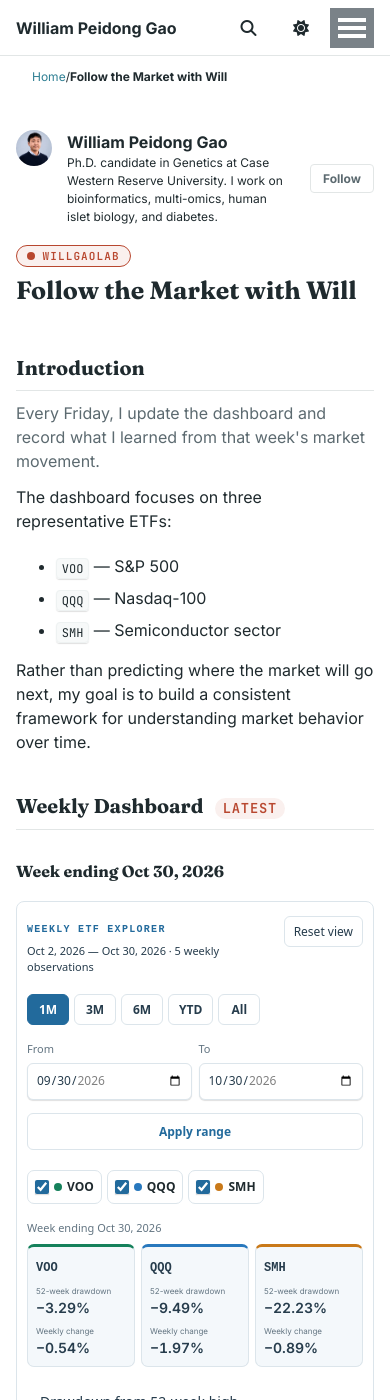
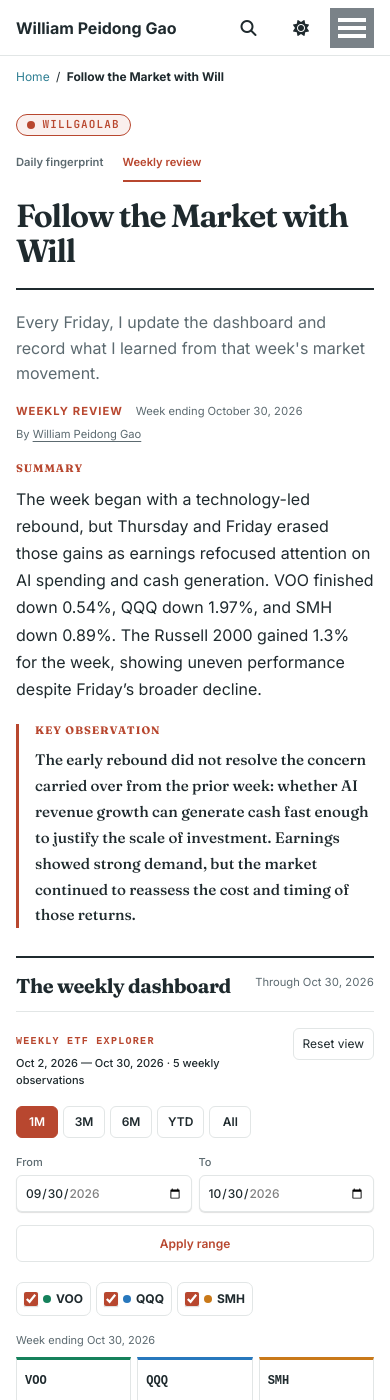
Before and after one commit to PeidongGao/WilliamGaoWeb, a Jekyll site: the page built from _pages/follow-the-market-with-will.md, in a window 390 px wide and 1400 px high. Built offline with Jekyll 4.4.1, drawn with Linux system fonts in a browser that asks for light colours; some of the changed text lies outside the part shown.

Commit message:
Give market pages an editorial layout and wider interactive charts

```diff
--- a/_includes/head/custom.html
+++ b/_includes/head/custom.html
@@ -146,3 +146,7 @@
 {% endif %}
 
 <!-- end custom head snippets -->
+
+{% if page.market_publication %}
+<link rel="stylesheet" href="{{ '/assets/css/market-publication.css' | relative_url }}?v={{ site.time | date: '%s' }}">
+{% endif %}
--- /dev/null
+++ b/_includes/market-edition-nav.html
@@ -0,0 +1,4 @@
+<nav class="mp-editions" aria-label="Market editions">
+  <a href="{{ '/market-fingerprint/' | relative_url }}"{% if page.permalink == '/market-fingerprint/' %} aria-current="page"{% endif %}>Daily fingerprint</a>
+  <a href="{{ '/follow-the-market-with-will/' | relative_url }}"{% if page.permalink == '/follow-the-market-with-will/' %} aria-current="page"{% endif %}>Weekly review</a>
+</nav>
--- a/_layouts/default.html
+++ b/_layouts/default.html
@@ -11,7 +11,7 @@ layout: compress
     {% include head/custom.html %}
   </head>
 
-  <body class="accent-{{ page.accent | default: 'brand' }}{% if page.layout == 'read-paper' %} read-paper-page{% endif %}">
+  <body class="accent-{{ page.accent | default: 'brand' }}{% if page.layout == 'read-paper' %} read-paper-page{% endif %}{% if page.market_publication %} market-publication-page{% endif %}">
 
     <a class="skip-link" href="#main">Skip to content</a>
 
--- a/_layouts/single.html
+++ b/_layouts/single.html
@@ -31,6 +31,7 @@ layout: default
       {% unless page.header.overlay_color or page.header.overlay_image or page.layout == 'read-paper' %}
         <header>
           {% if page.accent == 'lab' %}{% include willgaolab-header.html %}{% endif %}
+          {% if page.market_publication %}{% include market-edition-nav.html %}{% endif %}
           {% if page.title and page.url != '/' %}<h1 class="page__title" itemprop="headline">{{ page.title | markdownify | remove: "<p>" | remove: "</p>" }}</h1>{% endif %}
           {% if page.read_time %}
             <p class="page__meta"><i class="fa fa-clock" aria-hidden="true"></i> {% include read-time.html %}</p>
--- a/_pages/follow-the-market-with-will.md
+++ b/_pages/follow-the-market-with-will.md
@@ -10,64 +11,63 @@ status: published
 summary: "A weekly ETF dashboard tracking VOO, QQQ, and SMH through drawdown analysis, week-over-week returns, and personal market notes."
 ---
 
-<link rel="stylesheet" href="{{ '/assets/market/dashboard.css' | relative_url }}">
-
 {% assign weekly_entries = site.data.weekly_market_commentary | sort: "date" | reverse %}
 {% assign latest_week = weekly_entries | first %}
+{% assign market_asset_version = site.time | date: "%s" %}
 
-<div data-weekly-market data-commentary-date="{% if latest_week %}{{ latest_week.date }}{% endif %}" data-history-url="{{ '/assets/data/weekly-market-history.csv' | relative_url }}" data-image-url="{{ '/images/market/weekly-market-dashboard.png' | relative_url }}" markdown="1">
+<link rel="stylesheet" href="{{ '/assets/market/dashboard.css' | relative_url }}?v={{ market_asset_version }}">
 
-<h2>Introduction</h2>
+<div class="mp-publication" data-weekly-market data-commentary-date="{% if latest_week %}{{ latest_week.date }}{% endif %}" data-history-url="{{ '/assets/data/weekly-market-history.csv' | relative_url }}" data-image-url="{{ '/images/market/weekly-market-dashboard.png' | relative_url }}">
 
-<p class="wg-market-introduction">Every Friday, I update the dashboard and record what I learned from that week's market movement.</p>
+<p class="mp-deck">Every Friday, I update the dashboard and record what I learned from that week's market movement.</p>
+<div class="mp-meta">
+  <span class="mp-frequency">Weekly review</span>
+  {% if latest_week %}<span>Week ending <time datetime="{{ latest_week.date }}">{{ latest_week.date | date: "%B %-d, %Y" }}</time></span>{% else %}<span>Weekly notes pending</span>{% endif %}
+  <span>By <a href="{{ '/about/' | relative_url }}">William Peidong Gao</a></span>
+</div>
 
-The dashboard focuses on three representative ETFs:
+<div class="mp-lead">
+  <section aria-labelledby="weekly-summary-heading">
+    <h2 id="weekly-summary-heading">Summary</h2>
+    {% if latest_week %}<p class="mp-summary">{{ latest_week.summary | escape }}</p>{% else %}<p class="mp-summary">Weekly notes are not yet published.</p>{% endif %}
+  </section>
+  <aside class="mp-observation" aria-labelledby="weekly-observation-heading">
+    <h2 id="weekly-observation-heading">Key Observation</h2>
+    {% if latest_week %}<p class="wg-market-key-observation">{{ latest_week.key_observation | escape }}</p>{% else %}<p>Weekly notes are not yet published.</p>{% endif %}
+  </aside>
+</div>
 
-- `VOO` — S&P 500
-- `QQQ` — Nasdaq-100
-- `SMH` — Semiconductor sector
+<section class="mp-chart-section" aria-labelledby="weekly-chart-heading">
+  <div class="mp-section-head">
+    <h2 id="weekly-chart-heading">The weekly dashboard</h2>
+    <p>Through {% if latest_week %}<time data-weekly-dashboard-date datetime="{{ latest_week.date }}">{{ latest_week.date | date: "%B %-d, %Y" }}</time>{% else %}<time data-weekly-dashboard-date>data pending</time>{% endif %}</p>
+  </div>
+  <p class="wg-market-remote-state" data-weekly-remote-state role="status" aria-live="polite">Loading weekly observations. The static dashboard remains available below.</p>
+  <div data-weekly-explorer hidden></div>
+  <details class="me-static" data-weekly-static open>
+    <summary>View static dashboard</summary>
+    <figure class="wg-market-fingerprint-image"><a data-weekly-image-link href="{{ '/images/market/weekly-market-dashboard.png' | relative_url }}" target="_blank" rel="noopener noreferrer" aria-label="Open the weekly ETF dashboard at full resolution"><img data-weekly-image src="{{ '/images/market/weekly-market-dashboard.png' | relative_url }}" alt="Weekly ETF dashboard showing drawdown from 52-week highs and week-over-week returns for VOO, QQQ, and SMH."></a></figure>
+  </details>
+  <noscript><p>Enable JavaScript to select dates and explore the charts. The static dashboard and weekly notes remain available.</p></noscript>
+  <p class="mp-caption">VOO · S&amp;P 500 &nbsp; / &nbsp; QQQ · Nasdaq-100 &nbsp; / &nbsp; SMH · Semiconductors. Recorded weekly observations; chart selection is separate from the written review.</p>
+</section>
 
-Rather than predicting where the market will go next, my goal is to build a consistent framework for understanding market behavior over time.
-
-<h2>Weekly Dashboard <span class="wg-section-status">Latest</span></h2>
-
-<h3>Week ending {% if latest_week %}<time data-weekly-dashboard-date datetime="{{ latest_week.date }}">{{ latest_week.date | date: "%B %-d, %Y" }}</time>{% else %}<time data-weekly-dashboard-date>data pending</time>{% endif %}</h3>
-
-<p class="wg-market-remote-state" data-weekly-remote-state role="status" aria-live="polite">Loading weekly observations. The static dashboard remains available below.</p>
-
-<div data-weekly-explorer hidden></div>
-
-<details class="me-static" data-weekly-static open>
-  <summary>View static dashboard</summary>
-<figure class="wg-market-fingerprint-image">
-  <a data-weekly-image-link href="{{ '/images/market/weekly-market-dashboard.png' | relative_url }}" target="_blank" rel="noopener noreferrer" aria-label="Open the weekly ETF dashboard at full resolution">
-    <img data-weekly-image src="{{ '/images/market/weekly-market-dashboard.png' | relative_url }}" alt="Weekly ETF dashboard showing drawdown from 52-week highs and week-over-week returns for VOO, QQQ, and SMH.">
-  </a>
-</figure>
-</details>
-
-<noscript>Enable JavaScript to select dates and explore the charts. The static dashboard and weekly notes are available below.</noscript>
-
-<h2>My Notes This Week</h2>
-
-{% if latest_week %}
-<h3><time datetime="{{ latest_week.date }}">{{ latest_week.date | date: "%B %-d, %Y" }}</time></h3>
-
-<p>{{ latest_week.summary | escape }}</p>
-
-<h2>Key Observation</h2>
-
-<p class="wg-market-key-observation">{{ latest_week.key_observation | escape }}</p>
-
-<h2>Market Notes</h2>
-
-{% for note in latest_week.market_notes %}
-<p>{{ note | escape }}</p>
-{% endfor %}
-{% else %}
-<p class="wg-market-remote-state">Weekly notes are not yet published.</p>
-{% endif %}
-
+<div class="mp-reading-grid">
+  <section aria-labelledby="weekly-notes-heading">
+    <h2 id="weekly-notes-heading">Market Notes</h2>
+    <div class="mp-notes">
+      {% if latest_week %}{% for note in latest_week.market_notes %}
+      <div class="mp-note"><div class="mp-note-content"><p>{{ note | escape }}</p></div></div>
+      {% endfor %}{% else %}<p>Weekly notes are not yet published.</p>{% endif %}
+    </div>
+  </section>
+  <aside class="mp-companion" aria-label="About the weekly review and archive">
+    <section>
+      <h2>About the review</h2>
+      <p>The dashboard focuses on VOO, QQQ, and SMH, representing the S&amp;P 500, Nasdaq-100, and semiconductor sector.</p>
+      <p>My goal is to build a consistent framework for understanding market behavior over time.</p>
+      <a class="mp-resource" href="{{ '/resources/market-tracker/' | relative_url }}">Explore the Market Tracker project →</a>
+    </section>
 {% if weekly_entries.size > 1 %}
   <details class="wg-market-archive">
     <summary>Previous Weekly Notes</summary>
@@ -84,52 +84,28 @@ Rather than predicting where the market will go next, my goal is to build a cons
     {% endfor %}
   </details>
 {% endif %}
-
-<h2>Reading the Dashboard</h2>
-
-This dashboard combines two complementary metrics.
-
-### Drawdown
-
-Drawdown measures how far an ETF's closing price is below the selected 52-week high. Current reports use the highest intraday price during the trailing 365 days; earlier observations may use closing-price highs.
-
-It answers a simple question:
-
-> **Where is the market today relative to its recent high?**
-
-Values closer to **0%** indicate stronger long-term positioning.
-
-### Week-over-Week Return
-
-Week-over-week return measures the percentage change from the previous Friday's closing price.
-
-It answers a different question:
-
-> **What happened over the past week?**
-
-Positive values indicate short-term strength, while negative values indicate short-term weakness.
-
-Reading these two metrics together provides a more complete picture of market conditions than either metric alone.
-
-## Methodology
-
-The dashboard is generated automatically by my open-source [Market Tracker]({{ '/resources/market-tracker/' | relative_url }}) project.
-
-Each week, the workflow:
-
-1. Downloads market data.
-2. Calculates standardized metrics.
-3. Validates the results.
-4. Generates the dashboard automatically.
-
-<h2>Disclaimer</h2>
-
-This page reflects my personal learning process and observations of the financial markets.
-
-It is intended for educational purposes only and should not be interpreted as investment, financial, tax, legal, or trading advice.
-
+    <details>
+      <summary>Reading the dashboard</summary>
+      <h3>Drawdown</h3>
+      <p>Drawdown measures how far an ETF's closing price is below the selected 52-week high. Current reports use the highest intraday price during the trailing 365 days; earlier observations may use closing-price highs. Values closer to 0% indicate stronger long-term positioning.</p>
+      <h3>Week-over-week return</h3>
+      <p>Week-over-week return measures the percentage change from the previous Friday's closing price. Positive values indicate short-term strength, while negative values indicate short-term weakness.</p>
+      <p>Reading these two metrics together provides a more complete picture of market conditions than either metric alone.</p>
+    </details>
+    <details>
+      <summary>Methodology and source</summary>
+      <p>The dashboard is generated automatically by my open-source <a href="{{ '/resources/market-tracker/' | relative_url }}">Market Tracker</a> project.</p>
+      <p>Each week, the workflow downloads market data, calculates standardized metrics, validates the results, and generates the dashboard.</p>
+    </details>
+  </aside>
+</div>
+<footer class="mp-disclaimer">
+  <h2>Disclaimer</h2>
+  <p>This page reflects my personal learning process and observations of the financial markets.</p>
+  <p>It is intended for educational purposes only and should not be interpreted as investment, financial, tax, legal, or trading advice.</p>
+</footer>
 </div>
 
-<script src="{{ '/assets/market/echarts.min.js' | relative_url }}" defer></script>
-<script src="{{ '/assets/market/dashboard.js' | relative_url }}" defer></script>
-<script src="{{ '/assets/js/weekly-market.js' | relative_url }}" defer></script>
+<script src="{{ '/assets/market/echarts.min.js' | relative_url }}?v={{ market_asset_version }}" defer></script>
+<script src="{{ '/assets/market/dashboard.js' | relative_url }}?v={{ market_asset_version }}" defer></script>
+<script src="{{ '/assets/js/weekly-market.js' | relative_url }}?v={{ market_asset_version }}" defer></script>
--- /dev/null
+++ b/assets/css/market-publication.css
@@ -0,0 +1,103 @@
+/* Editorial layout for the two market publications; the site's type and tokens remain authoritative. */
+.market-publication-page #main { max-width: 1240px; margin-top: 1.5rem; animation: none; }
+.market-publication-page .breadcrumbs { max-width: 1240px; padding-left: 1em; padding-right: 1em; animation: none; }
+.market-publication-page .breadcrumbs ol { display: flex; align-items: center; gap: .4rem; float: none; width: auto; margin-left: 0; padding-left: 0; }
+.market-publication-page .page,
+.market-publication-page .page .page__inner-wrap,
+.market-publication-page .page .page__content { float: none; width: 100%; max-width: none; margin-left: 0; margin-right: 0; padding-left: 0; padding-right: 0; }
+.market-publication-page .page__inner-wrap > header { display: grid; grid-template-columns: 1fr auto; align-items: center; gap: .8rem 1.5rem; padding: 0 0 1.25rem; border-bottom: 2px solid var(--color-text); }
+.market-publication-page .page__inner-wrap > header .wg-badge { margin: 0; justify-self: start; }
+.market-publication-page .page__title { grid-column: 1 / -1; margin: .2rem 0 0; font-size: clamp(2rem, 1.2rem + 2.5vw, 3.5rem); font-weight: 650; line-height: 1.1; letter-spacing: -.035em; }
+.mp-editions { display: flex; gap: 1.25rem; font-size: .75rem; font-weight: 600; }
+.mp-editions a { color: var(--color-text-muted); padding: .6rem 0; border-bottom: 2px solid transparent; text-decoration: none; }
+.mp-editions a[aria-current="page"] { color: var(--accent); border-color: var(--accent); }
+.mp-editions a:hover { color: var(--accent); }
+.mp-publication { color: var(--color-text); padding-top: 1.25rem; }
+.market-publication-page .mp-deck { max-width: 74ch; margin: 0 0 1rem; color: var(--color-text-muted); font-size: 1rem; line-height: 1.6; }
+.mp-meta { display: flex; align-items: center; flex-wrap: wrap; gap: .4rem 1.25rem; color: var(--color-text-muted); font-size: .7rem; margin-bottom: 1.5rem; font-variant-numeric: tabular-nums; }
+.mp-frequency { color: var(--accent); font-weight: 700; letter-spacing: .09em; text-transform: uppercase; }
+.mp-meta a { color: inherit; text-underline-offset: 3px; }
+.mp-lead { display: grid; grid-template-columns: minmax(0, 1.7fr) minmax(0, 1fr); gap: 2.5rem; padding: 0 0 1.7rem; }
+.market-publication-page .mp-lead h2 { border: 0; padding: 0; margin: 0 0 .65rem; font-size: .68rem; font-weight: 700; letter-spacing: .09em; text-transform: uppercase; color: var(--accent); }
+.market-publication-page .mp-summary { margin: 0; font-size: 1.08rem; line-height: 1.7; }
+.mp-observation { --fs-lead: 1.075rem; border-left: 1px solid var(--color-border); padding-left: 1.75rem; }
+.market-publication-page .mp-observation .wg-market-key-observation { margin: 0; padding: 0; border: 0; background: transparent; color: var(--color-text); font-size: 1rem; line-height: 1.7; font-weight: 500; }
+.mp-section-head { display: flex; align-items: baseline; justify-content: space-between; flex-wrap: wrap; gap: .5rem 1.5rem; padding: 1rem 0 .85rem; border-top: 2px solid var(--color-text); }
+.market-publication-page .mp-section-head h2 { padding: 0; border: 0; margin: 0; font-size: 1.25rem; letter-spacing: -.02em; }
+.mp-section-head p { margin: 0; color: var(--color-text-muted); font-size: .7rem; font-variant-numeric: tabular-nums; }
+.mp-chart-section { margin: 0 0 2rem; }
+.market-publication-page .mp-chart-section > .wg-market-remote-state { margin: .15rem 0 .75rem; font-size: .7rem; max-width: 95ch; }
+.mp-caption { color: var(--color-text-muted); font-size: .68rem; line-height: 1.65; margin: .5rem 0 0; }
+.mp-reading-grid { display: grid; grid-template-columns: minmax(0, 2.2fr) minmax(230px, 1fr); gap: 3.5rem; padding-top: 1.5rem; border-top: 2px solid var(--color-text); }
+.market-publication-page .mp-reading-grid h2 { padding: 0; margin: 0 0 1.25rem; border: 0; font-size: 1.3rem; letter-spacing: -.02em; }
+.mp-notes { counter-reset: market-note; }
+.mp-note { counter-increment: market-note; display: grid; grid-template-columns: 1.8rem minmax(0, 1fr); gap: .7rem; padding: 1.15rem 0; border-top: 1px solid var(--color-border); }
+.mp-note:first-child { padding-top: 0; border-top: 0; }
+.mp-note::before { content: counter(market-note, decimal-leading-zero); color: var(--accent); font-size: .7rem; font-weight: 600; padding-top: .25rem; font-variant-numeric: tabular-nums; }
+.mp-note-content { min-width: 0; max-width: 72ch; font-size: .92rem; line-height: 1.8; overflow-wrap: anywhere; }
+.market-publication-page .mp-note-content > :last-child { margin-bottom: 0; }
+.mp-companion { border-left: 1px solid var(--color-border); padding-left: 1.75rem; min-width: 0; font-size: .76rem; line-height: 1.7; }
+.market-publication-page .mp-companion h2 { font-size: .8rem; letter-spacing: .07em; text-transform: uppercase; margin: 0 0 .75rem; }
+.mp-companion > section { margin-bottom: 1.5rem; }
+.mp-companion p { margin: 0 0 .8rem; }
+.mp-companion ul, .mp-companion ol { padding-left: 1.2rem; margin: .5rem 0 1rem; }
+.mp-companion li { margin-bottom: .4rem; }
+.mp-companion details { border-top: 1px solid var(--color-border); padding: .9rem 0; margin: 0; }
+.mp-companion summary { cursor: pointer; font-weight: 600; color: var(--color-text); }
+.mp-companion details[open] > summary { margin-bottom: .9rem; }
+.mp-companion .wg-market-archive__entry { margin: .4rem 0; padding: .75rem 0; }
+.mp-companion .wg-market-archive__entry > summary { font-size: .72rem; }
+.mp-companion h3 { font-size: .82rem; margin-top: 1.2rem; }
+.mp-companion .mp-resource { display: inline-block; margin: .35rem 0; color: var(--accent); font-weight: 600; text-underline-offset: 4px; }
+.mp-disclaimer { border-top: 1px solid var(--color-border); margin-top: 2rem; padding-top: 1rem; max-width: 85ch; color: var(--color-text-muted); }
+.market-publication-page .mp-disclaimer h2 { border: 0; padding: 0; margin: 0 0 .45rem; font-size: .68rem; letter-spacing: .07em; text-transform: uppercase; }
+.market-publication-page .mp-disclaimer p { font-size: .68rem; line-height: 1.7; margin-bottom: .5rem; }
+.market-publication-page .mp-publication a:focus-visible, .mp-editions a:focus-visible, .mp-publication summary:focus-visible { outline: 2px solid var(--accent); outline-offset: 4px; }
+/* Keep the chart engines and series styling; fit their surrounding controls to the publication. */
+.market-publication-page .fingerprint-explorer { font-family: inherit; color: var(--color-text); background: transparent; border: 0; border-top: 1px solid var(--color-border); border-radius: 0; padding: 1rem 0 .5rem; margin: 0; }
+.market-publication-page .fp-toolbar button, .market-publication-page .fp-toolbar select { color: var(--color-text); background: var(--color-bg); border-color: var(--color-border); }
+.market-publication-page .fp-toolbar button:hover, .market-publication-page .fp-toolbar button[aria-pressed="true"] { color: var(--accent); background: var(--accent-tint); border-color: var(--accent); }
+.market-publication-page .fp-history-range, .market-publication-page .fp-state, .market-publication-page .fp-detail span { color: var(--color-text-muted); }
+.market-publication-page .fp-viewport { aspect-ratio: 16 / 6.5; height: auto; min-height: 290px; max-height: 560px; border-color: var(--color-border); border-radius: 0; }
+.market-publication-page .fp-viewport:empty { height: 0; min-height: 0; aspect-ratio: auto; }
+.market-publication-page .fp-detail { color: var(--color-text); background: var(--color-surface); border-left-color: var(--accent); min-height: 76px; }
+.market-publication-page .fp-values { font-size: .68rem; }
+.market-publication-page .fp-values table { color: var(--color-text); }
+.market-publication-page .fp-values td, .market-publication-page .fp-values th { border-bottom-color: var(--color-border); }
+.market-publication-page .market-explorer { --me-bg: var(--color-bg); --me-text: var(--color-text); --me-muted: var(--color-text-muted); --me-border: var(--color-border); --me-tint: var(--color-surface); --me-accent: var(--accent); font-family: inherit; border: 0; border-top: 1px solid var(--color-border); border-radius: 0; margin: 0; padding: 1rem 0; }
+.market-publication-page .me-card { border-radius: 0; background: transparent; }
+.market-publication-page .me-chart { height: 540px; }
+.market-publication-page .me-static { font-size: .7rem; margin: .6rem 0; }
+.market-publication-page .me-static .wg-market-fingerprint-image { width: 100%; max-width: 100%; margin-right: 0; }
+@media (min-width: 1000px) {
+  .market-publication-page .market-explorer { display: grid; grid-template-columns: 1fr auto; gap: 0 1.5rem; align-items: center; }
+  .market-publication-page .market-explorer > * { grid-column: 1 / -1; min-width: 0; }
+  .market-publication-page .me-presets { grid-column: 1; margin: 0 0 1rem; }
+  .market-publication-page .me-dates { grid-column: 2; grid-row: 2; margin: 0 0 1rem; }
+  .market-publication-page .me-dates input { width: 145px; }
+  .market-publication-page .me-cards { gap: 1.5rem; }
+  .market-publication-page .me-card { display: flex; gap: 1.5rem; align-items: center; padding: .8rem 1rem; }
+  .market-publication-page .me-card dl { display: flex; gap: 1.5rem; margin: 0; }
+}
+@media (max-width: 800px) {
+  .market-publication-page #main { margin-top: 1rem; }
+  .mp-lead { grid-template-columns: 1fr; gap: 1.3rem; }
+  .mp-observation { padding-left: 1rem; border-left: 3px solid var(--accent); }
+  .mp-reading-grid { grid-template-columns: 1fr; gap: 2rem; }
+  .mp-companion { border-left: 0; padding-left: 0; border-top: 1px solid var(--color-border); padding-top: 1.5rem; }
+}
+@media (max-width: 600px) {
+  .market-publication-page .page__inner-wrap > header { grid-template-columns: 1fr; gap: .5rem; }
+  .mp-editions { grid-row: 2; gap: 1.2rem; font-size: .7rem; }
+  .market-publication-page .page__title { font-size: 2rem; margin-top: .5rem; }
+  .mp-meta { gap: .4rem .8rem; margin-bottom: 1.2rem; }
+  .market-publication-page .mp-summary { font-size: 1rem; }
+  .market-publication-page .mp-observation .wg-market-key-observation { font-size: .92rem; }
+  .market-publication-page .mp-observation { --fs-lead: .95rem; }
+  .mp-section-head { align-items: start; }
+  .market-publication-page .fp-viewport { height: 360px; min-height: 0; aspect-ratio: auto; }
+  .market-publication-page .fp-detail { min-height: 120px; }
+  .market-publication-page .fp-history-range { font-size: 11px; }
+  .market-publication-page .me-chart { height: 500px; }
+  .mp-note { grid-template-columns: 1.4rem minmax(0, 1fr); gap: .5rem; }
+}
```
Also changed, not shown: other parts of _pages/follow-the-market-with-will.md (+2 -1 lines), _pages/market-fingerprint.md (+73 -87 lines).
